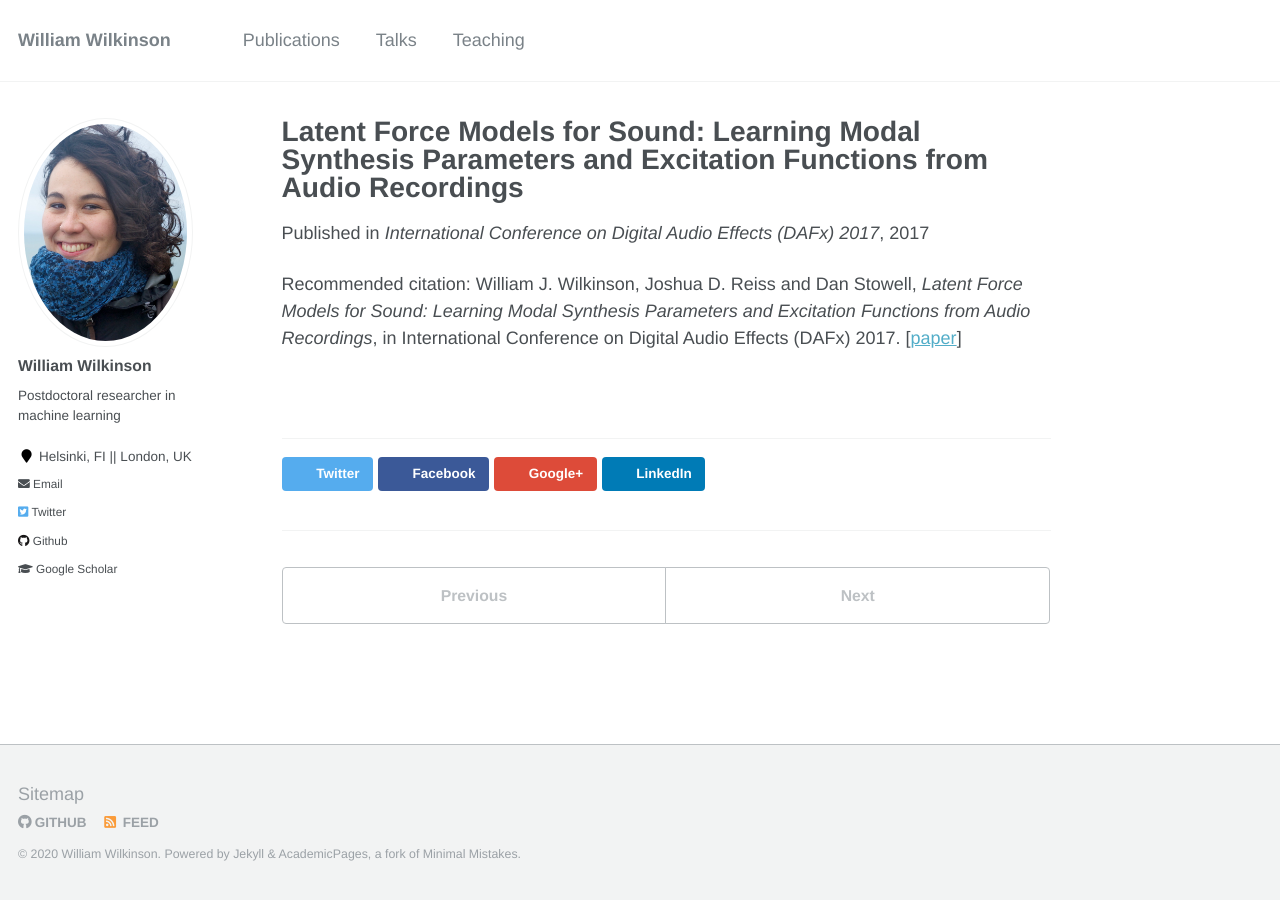
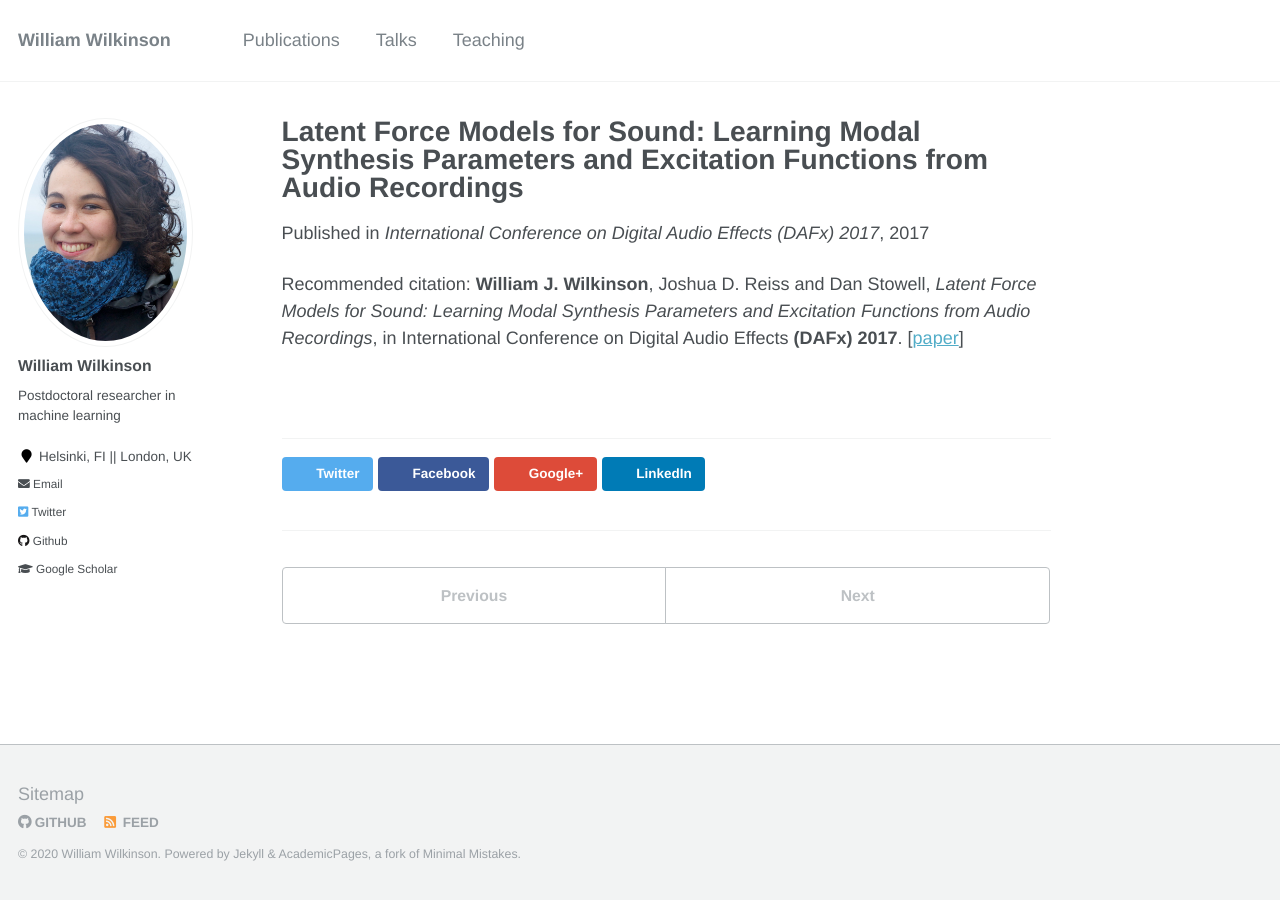
Before and after one commit to wil-j-wil/wil-j-wil2.github.io, a Jekyll site: the page built from _publications/2017-06-01-lfm.md, in a window 1280 px wide. Built offline with Jekyll 4.4.1, drawn with Linux system fonts in a browser that asks for light colours.

Commit message:
Update 2017-06-01-lfm.md

```diff
--- a/_publications/2017-06-01-lfm.md
+++ b/_publications/2017-06-01-lfm.md
@@ -9,5 +9,5 @@ year: 2017
 venue: 'International Conference on Digital Audio Effects (DAFx) 2017'
 paperurl: 'http://www.dafx17.eca.ed.ac.uk/papers/DAFx17_paper_19.pdf'
 codeurl: 'https://github.com/wil-j-wil/latent-force-models-for-sound'
-citation: 'William J. Wilkinson, Joshua D. Reiss and Dan Stowell, <i>Latent Force Models for Sound: Learning Modal Synthesis Parameters and Excitation Functions from Audio Recordings</i>, in International Conference on Digital Audio Effects (DAFx) 2017.'
+citation: '<b>William J. Wilkinson</b>, Joshua D. Reiss and Dan Stowell, <i>Latent Force Models for Sound: Learning Modal Synthesis Parameters and Excitation Functions from Audio Recordings</i>, in International Conference on Digital Audio Effects <b>(DAFx) 2017</b>.'
 ---
```
